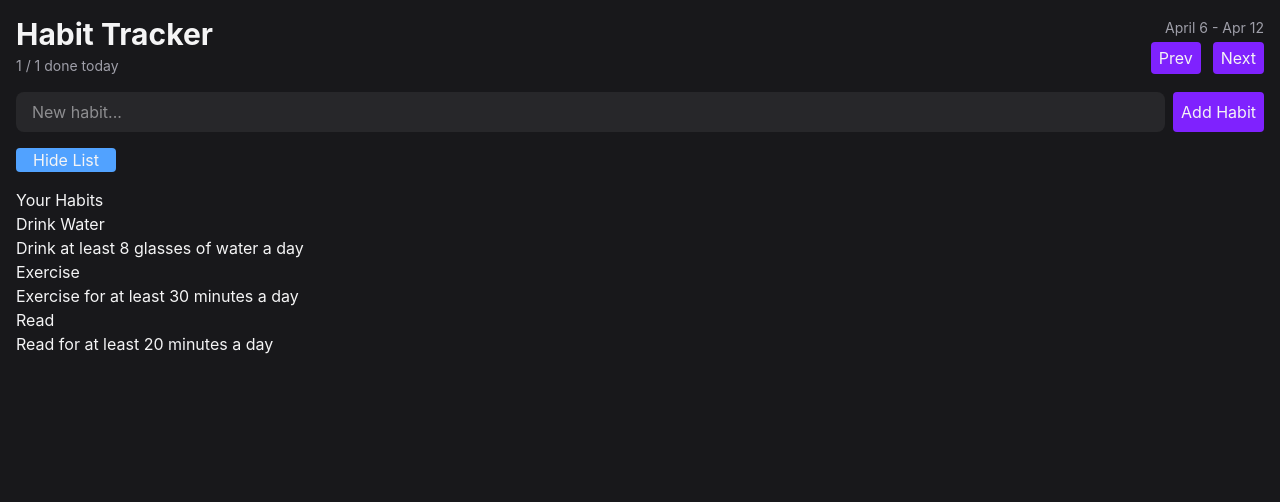
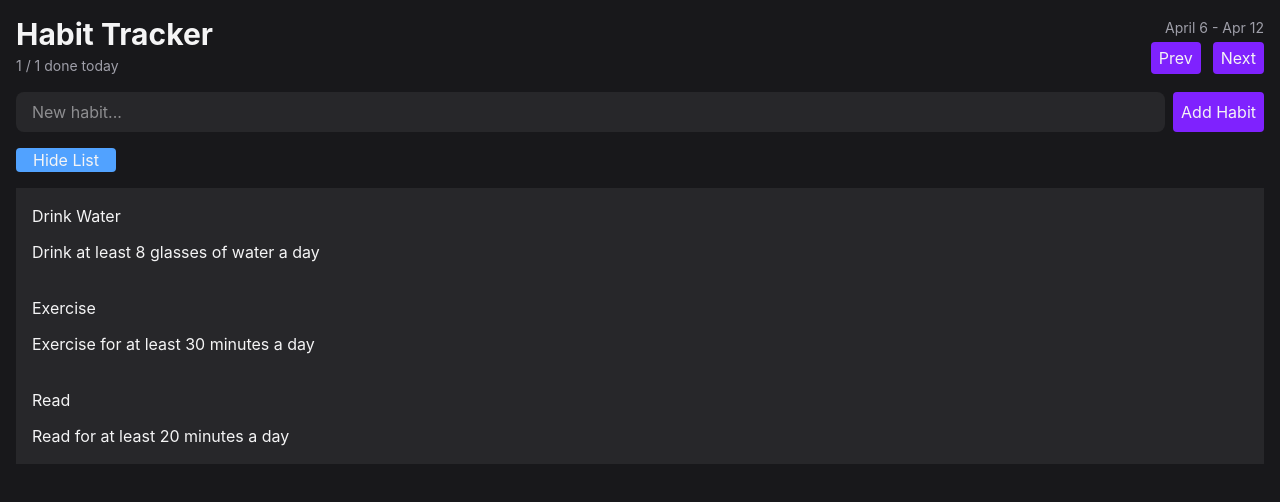
Before and after one commit to franco-ortega/habit-tracker, a React (Vite) app: page / in a window 1280 px wide. Both pictures are taken after a click on the button "View List". Shown: the top 502 px of the page. Built offline with nearby package versions, Linux system fonts and the light colour scheme.

Commit message:
session start - 05-11-26

```diff
--- a/src/components/HabitList.tsx
+++ b/src/components/HabitList.tsx
@@ -22,18 +22,23 @@ const HabitList: React.FC<HabitListProps> = ({ habits }) => {
 	}
 
 	return (
-		<div>
-			<h2>Your Habits</h2>
+		<div className='flex flex-col gap-3'>
 			<ul>
 				{habits.map((habit) => (
-					<li key={habit.id}>
-						<h3>{habit.name}</h3>
-						<p>{habit.description}</p>
-					</li>
+					<HabitItem key={habit.id} habit={habit} />
 				))}
 			</ul>
 		</div>
 	);
 };
 
+function HabitItem({ habit }: { habit: Habit }) {
+	return (
+		<li className='rounded-x1 bg-zinc-800 p-4 flex flex-col gap-3'>
+			<h3 className='flex items-center'>{habit.name}</h3>
+			<p>{habit.description}</p>
+		</li>
+	);
+}
+
 export default HabitList;
```
Also changed, not shown: 1 other file (tests, documents, lock files or other folders).
